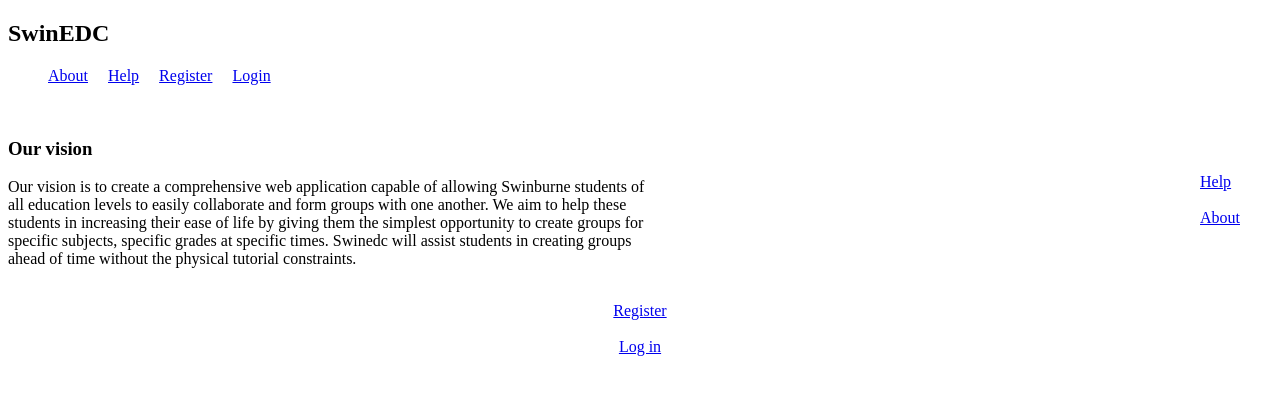
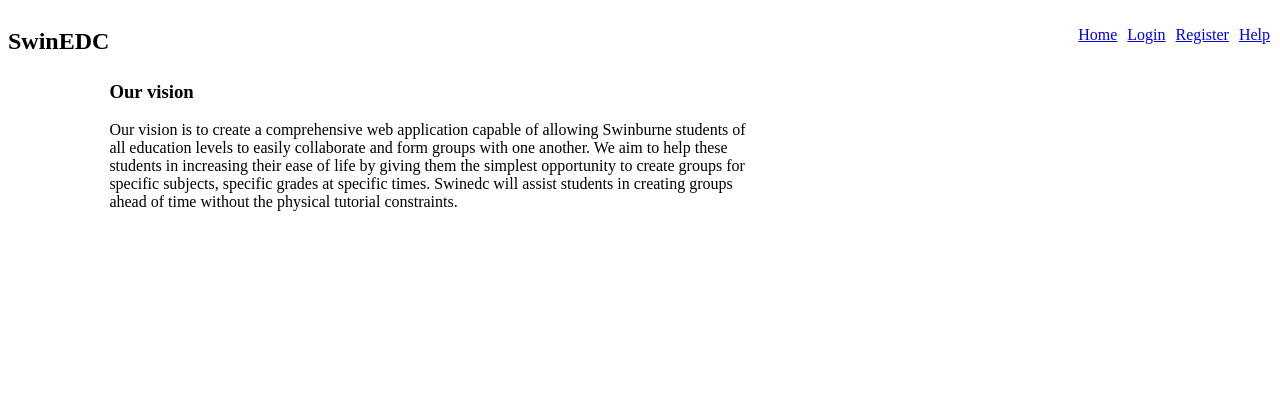
Before and after one commit to jpmoran-2053942/SwinEDC, a PHP site: page /home.html in a window 1280 px wide. Shown: the top 395 px of the page. Run offline with PHP 8.4, Linux system fonts and the light colour scheme.

Commit message:
Initial add in of navigation bars to all pages

```diff
--- a/help.html
+++ b/help.html
@@ -33,10 +33,10 @@
         <h1 style="float: left">SwinEDC</h1>
         <div class="navbar">
             <ul class="navigationitems">
-                <li><a href="about.html">About</a> </li>
                 <li><a href="help.html">Help</a> </li>
-                <li><a href="register.html">Register</a> </li>
-                <li><a href="login.html">Login</a> </li>
+                <li><a href="register.php">Register</a> </li>
+                <li><a href="login.php">Login</a> </li>
+                <li><a href="home.html">Home</a> </li>
             </ul>
         </div>
     </nav>
--- a/home.html
+++ b/home.html
@@ -8,35 +8,45 @@
     <meta name="viewport" content="width=device-width, initial-scale=1">
 
     <style>
-        ul{
+        .navbar{
+            position: absolute;
+            right: 0;
+            margin-top: 18px;
+        }
+        .navigationitems{
             list-style-type: none;
+            margin : 0;
+            padding : 0;
             overflow: hidden;
         }
-        ul > li{
-            float: left;
-
+        .navigationitems > li{
+            float: right;
         }
-        ul > li > a{
+        .navigationitems > li > a{
             display: block;
-            padding-right: 20px;
+            padding-right: 10px;
         }
     </style>
 
 </head>
 <body>
 
-
 <nav>
-    <h1>SwinEDC</h1>
-    <ul>
-        <li><a href="about.html">About</a> </li>
-        <li><a href="help.html">Help</a> </li>
-        <li><a href="register.html">Register</a> </li>
-        <li><a href="login.html">Login</a> </li>
-
-    </ul>
+    <h1 style="float: left">SwinEDC</h1>
+    <div class="navbar">
+        <ul class="navigationitems">
+            <li><a href="help.html">Help</a> </li>
+            <li><a href="register.php">Register</a> </li>
+            <li><a href="login.php">Login</a> </li>
+            <li><a href="home.html">Home</a> </li>
+        </ul>
+    </div>
 </nav>
 
+
+
+<br>
+<br>
 <br>
 <div style="overflow: auto;">
     <div class="intro" style="float: left">
@@ -53,26 +63,9 @@
         </p>
 
     </div>
-    <div style="float: right;margin-right: 2em;">
-        <br>
-        <br>
-        <br>
-        <a href="help.html">Help</a>
-        <br>
-        <br>
-        <a href="about.html">About</a>
-    </div>
+
 </div>
 
-
-
-    <div style="width: 100%;text-align: center">
-        <br>
-        <a href="register.html">Register</a>
-        <br>
-        <br>
-        <a href="login.html">Log in</a>
-    </div>
 </body>
 
 
```
Also changed, not shown: login.php (+32 -1 lines), mygroups.php (+33 -0 lines), profile.html (+26 -15 lines).
